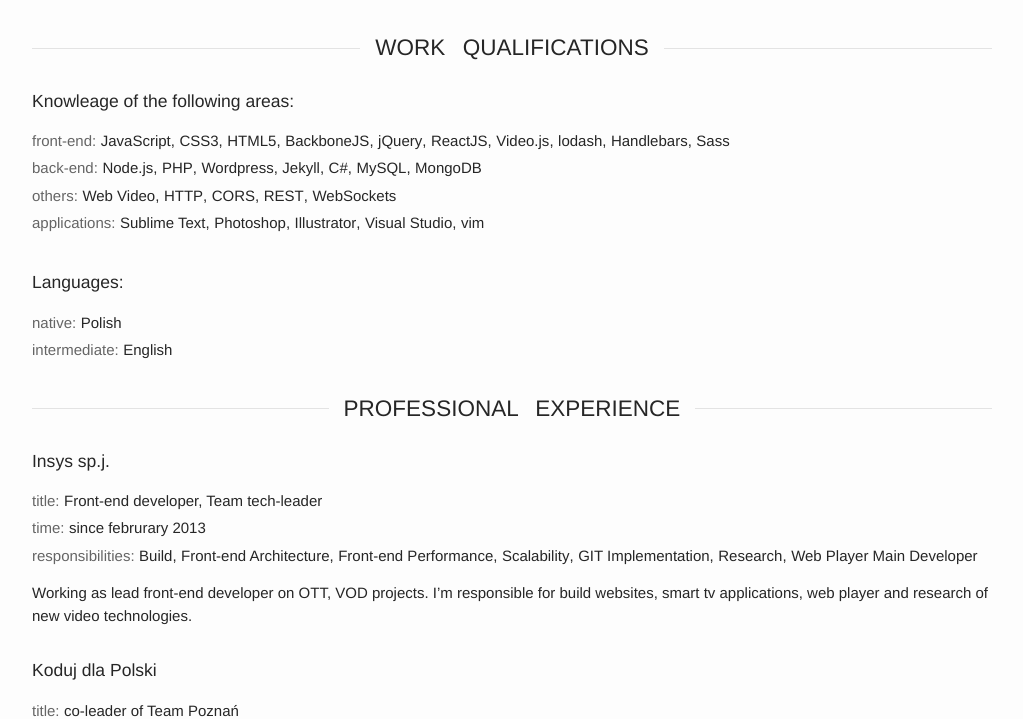
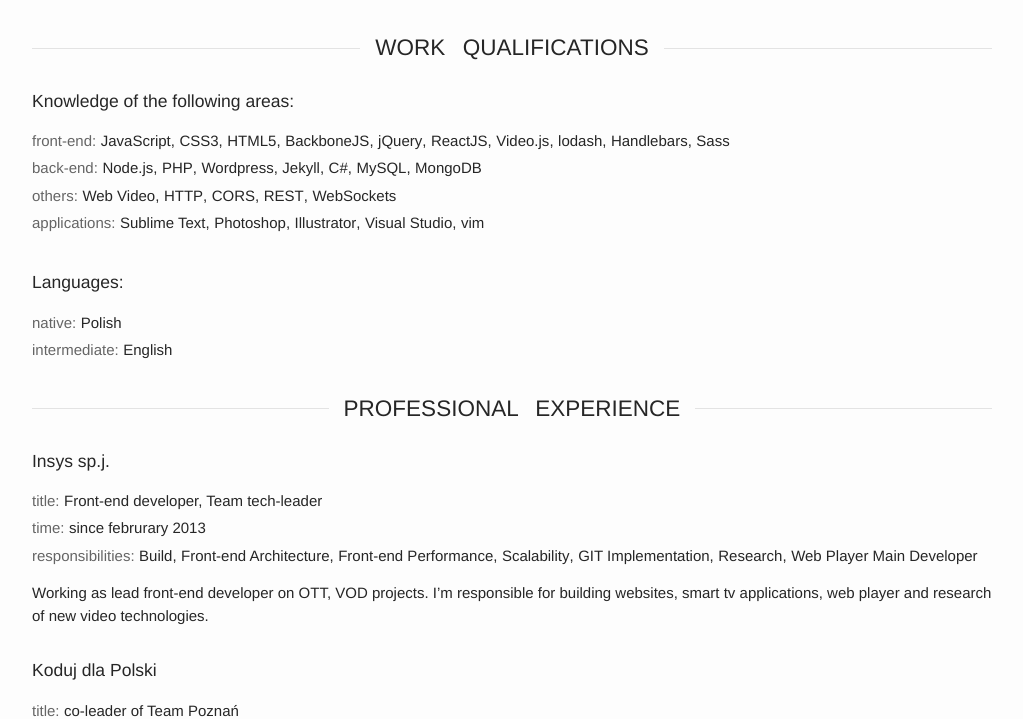
Before and after one commit to cmwd/cmwd.github.io, a Jekyll site: the page built from index.html, in a window 1280 px wide. Shown: the part 239-958 px from the top of the page, without its empty margins (128-1151 px from the left). Built offline with Jekyll 4.4.1, drawn with Linux system fonts in a browser that asks for light colours; nearby versions of some CDN libraries.

Commit message:
Fix typos

```diff
--- a/_data/jobs.yml
+++ b/_data/jobs.yml
@@ -11,7 +11,7 @@
       - GIT Implementation
       - Research
       - Web Player Main Developer
-  info: Working as lead front-end developer on OTT, VOD projects. I'm responsible for build websites, smart tv applications, web player and research of new video technologies.
+  info: Working as lead front-end developer on OTT, VOD projects. I'm responsible for building websites, smart tv applications, web player and research of new video technologies.
 
 - name: Koduj dla Polski
   url: http://www.kodujdlapolski.pl/
--- a/_data/skills.yml
+++ b/_data/skills.yml
@@ -1,4 +1,4 @@
-- entry: Knowleage of the following areas
+- entry: Knowledge of the following areas
   values:
     - name: front-end
       values:
```
